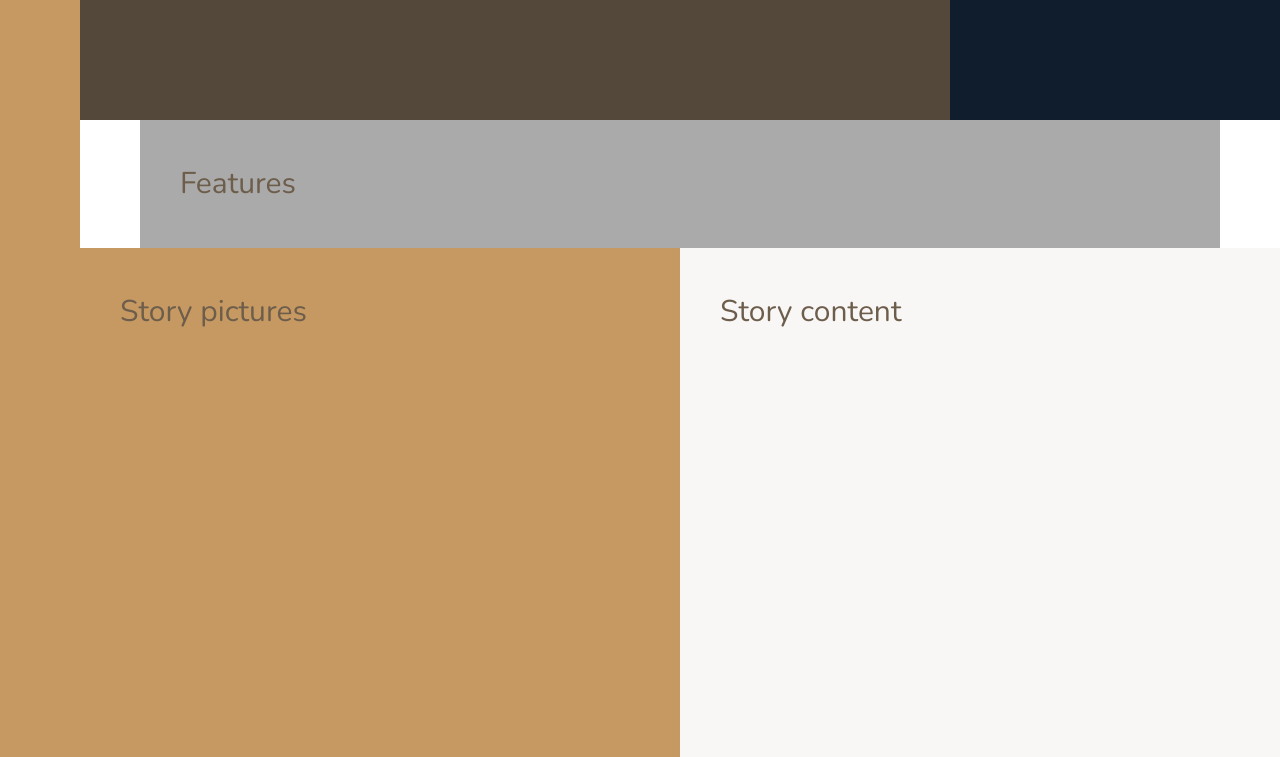
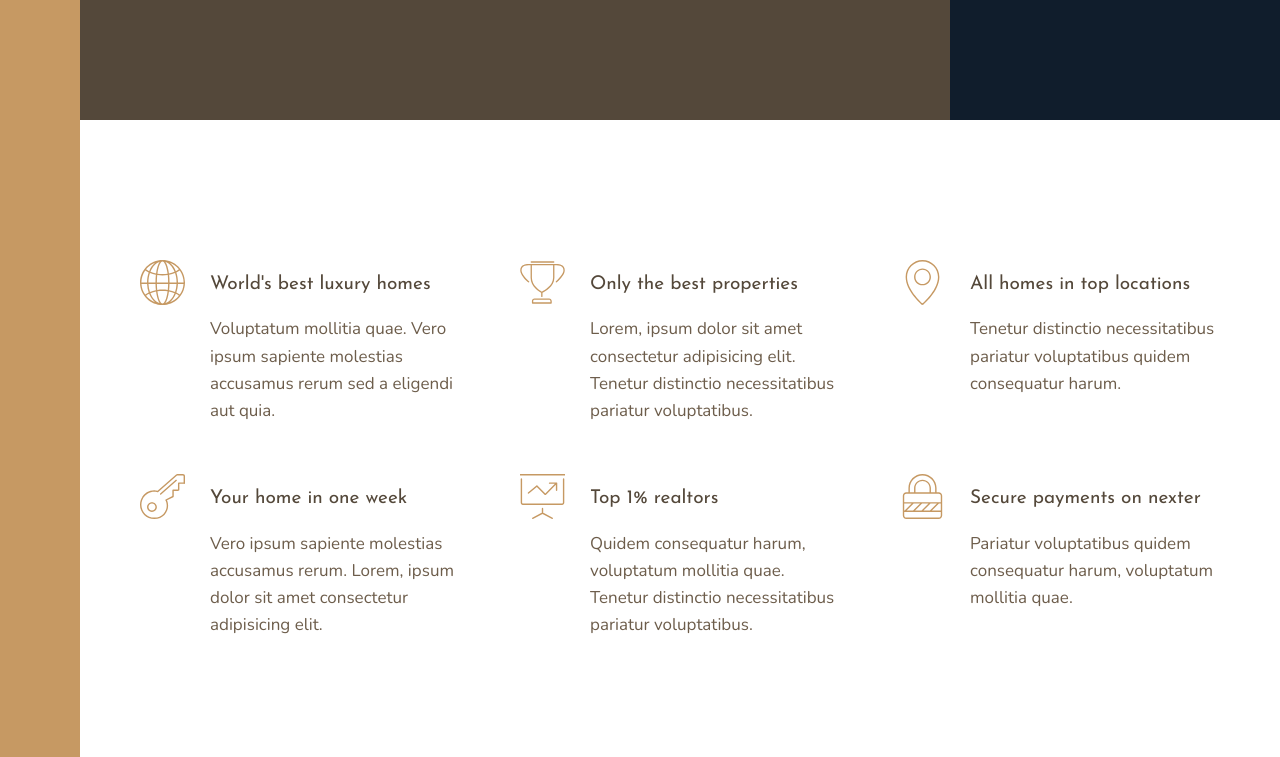
Before and after one commit to Illia-Br/realestate-homebuying, a website: page index.html in a window 1280 px wide. Shown: the part 520-1277 px from the top of the page. Drawn offline with nearby package versions, Linux system fonts and the light colour scheme.

Commit message:
add content and style features section

```diff
--- a/index.html
+++ b/index.html
@@ -20,7 +20,57 @@
 
         <div class="realtors">Top 3 realtors</div>
 
-        <section class="features">Features</section>
+        <section class="features">
+
+            <div class="feature">
+                <svg class="feature__icon">
+                    <use xlink:href="img/sprite.svg#icon-global"></use>use>
+                </svg>
+                <h4 class="heading-4--dark">World's best luxury homes</h4>
+                <p class="feature__text">Voluptatum mollitia quae. Vero ipsum sapiente molestias accusamus rerum sed a eligendi aut quia.</p>
+            </div>
+
+            <div class="feature">
+                <svg class="feature__icon">
+                    <use xlink:href="img/sprite.svg#icon-trophy"></use>use>
+                </svg>
+                <h4 class="heading-4--dark">Only the best properties</h4>
+                <p class="feature__text">Lorem, ipsum dolor sit amet consectetur adipisicing elit. Tenetur distinctio necessitatibus pariatur voluptatibus.</p>
+            </div>
+
+            <div class="feature">
+                <svg class="feature__icon">
+                    <use xlink:href="img/sprite.svg#icon-map-pin"></use>use>
+                </svg>
+                <h4 class="heading-4--dark">All homes in top locations</h4>
+                <p class="feature__text">Tenetur distinctio necessitatibus pariatur voluptatibus quidem consequatur harum.</p>
+            </div>
+
+            <div class="feature">
+                <svg class="feature__icon">
+                    <use xlink:href="img/sprite.svg#icon-key"></use>use>
+                </svg>
+                <h4 class="heading-4--dark">Your home in one week</h4>
+                <p class="feature__text">Vero ipsum sapiente molestias accusamus rerum. Lorem, ipsum dolor sit amet consectetur adipisicing elit.</p>
+            </div>
+
+            <div class="feature">
+                <svg class="feature__icon">
+                    <use xlink:href="img/sprite.svg#icon-presentation"></use>use>
+                </svg>
+                <h4 class="heading-4--dark">Top 1% realtors</h4>
+                <p class="feature__text">Quidem consequatur harum, voluptatum mollitia quae. Tenetur distinctio necessitatibus pariatur voluptatibus.</p>
+            </div>
+
+            <div class="feature">
+                <svg class="feature__icon">
+                    <use xlink:href="img/sprite.svg#icon-lock"></use>use>
+                </svg>
+                <h4 class="heading-4--dark">Secure payments on nexter</h4>
+                <p class="feature__text">Pariatur voluptatibus quidem consequatur harum, voluptatum mollitia quae.</p>
+            </div>
+
+        </section>
 
         <div class="story__pictures">Story pictures</div>
 
--- a/sass/_base.scss
+++ b/sass/_base.scss
@@ -40,9 +40,4 @@ body {
 
   grid-template-rows: 80vh min-content 40vw repeat(3, min-content);
   grid-template-columns: [sidebar-start] 8rem [sidebar-end full-start] minmax(6rem, 1fr) [center-start] repeat(8, [col-start] minmax(min-content, 14rem) [col-end]) [center-end] minmax(6rem, 1fr) [full-end];
-
-  & > * {
-    padding: 40px;
-    font-size: 3rem;
-  }
 }
--- a/sass/_features.scss
+++ b/sass/_features.scss
@@ -1,5 +1,31 @@
 .features {
-  background-color: $color-grey-light-2;
 
   grid-column: center-start / center-end;
+
+  margin: 15rem 0;
+
+  display: grid;
+  grid-template-columns: repeat(auto-fit, minmax(25rem, 1fr));
+  grid-gap: 6rem;
+  align-items: start;
 }
+
+.feature {
+
+  display: grid;
+  grid-template-columns: min-content 1fr;
+  grid-row-gap: 1.5rem;
+  grid-column-gap: 2.5rem;
+
+  &__icon {
+    fill: $color-primary;
+    width: 4.5rem;
+    height: 4.5rem;
+    grid-row: 1 / span 2;
+    transform: translateY(-1rem);
+  }
+
+  &__text {
+    font-size: 1.7rem;
+  }
+}
--- a/sass/_typography.scss
+++ b/sass/_typography.scss
@@ -0,0 +1,31 @@
+%heading {
+  font-family: $font-display;
+  font-weight: 400;
+}
+
+.heading-1 {
+  @extend %heading;
+}
+
+.heading-2 {
+  @extend %heading;
+}
+
+.heading-3 {
+  @extend %heading;
+}
+
+.heading-4 {
+  @extend %heading;
+  font-size: 1.9rem;
+
+  &--light {
+    @extend .heading-4;
+    color: $color-grey-light-1;
+  }
+
+  &--dark {
+    @extend .heading-4;
+    color: $color-grey-dark-1;
+  }
+}
```
Also changed, not shown: css/style.css.
